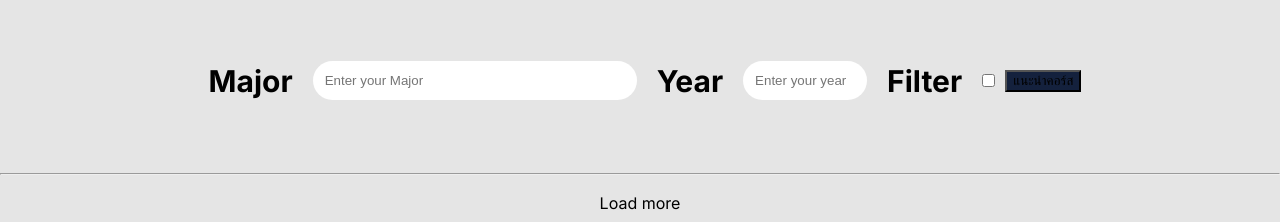
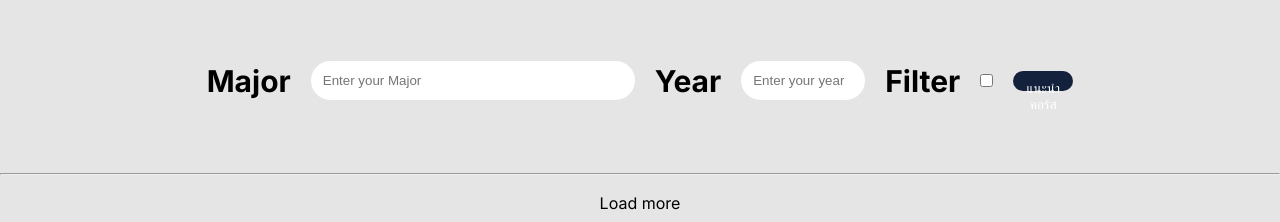
Before and after one commit to KuraYami3211/10-Day-Project-thinc, a plain HTML site: page frontend/Content_Selection.html in a window 1280 px wide. Shown: the part 199-421 px from the top of the page. Drawn offline with Linux system fonts and the light colour scheme.

```diff
--- a/frontend/style_content_selection.css
+++ b/frontend/style_content_selection.css
@@ -208,7 +208,15 @@
 }
 
 .selection button {
+    padding: 10px;
     background-color: #14213D;
+    color: #FFFFFF;
+    border: none;
+    border-radius: 30px;
+    cursor: pointer;
+    width: 60px;
+    height: 20px;
+    margin: 10px;
 }
 
 /* #major {
```
